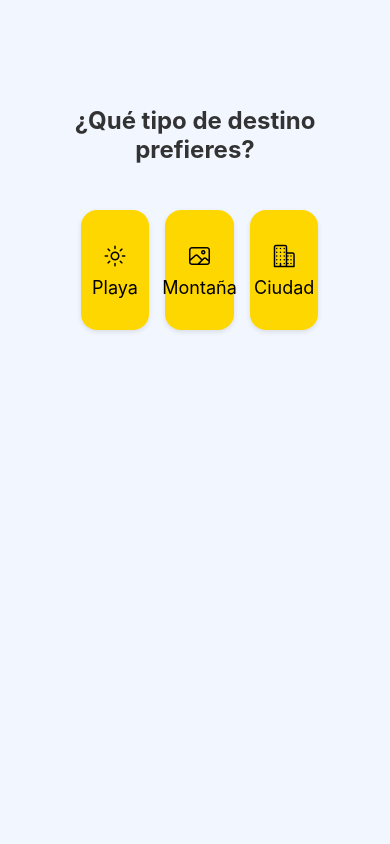
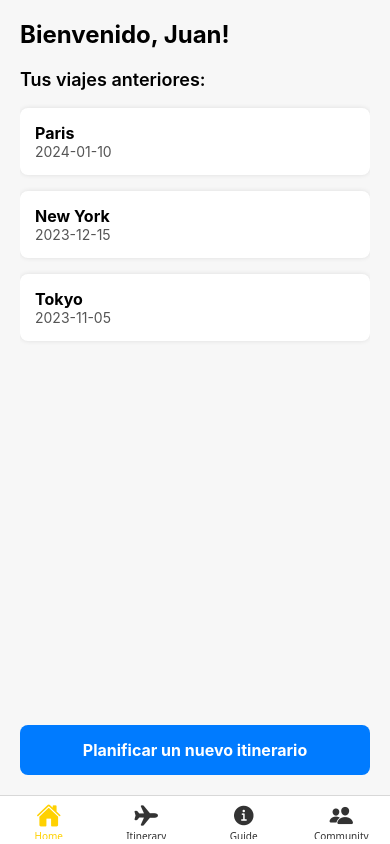
Before and after one commit to smatusdelaparradev/tourguide, a React Native app in the folder TourGuideApp/: screen /Home in a window 390 px wide. Built offline with nearby package versions, Linux system fonts and the light colour scheme.

Commit message:
Home and app container

```diff
--- a/TourGuideApp/src/App.tsx
+++ b/TourGuideApp/src/App.tsx
@@ -1,5 +1,5 @@
 import React from 'react';
-import { SafeAreaView } from 'react-native';
+import { SafeAreaView, StyleSheet } from 'react-native';
 import { NavigationContainer } from '@react-navigation/native';
 import { ThemeProvider } from './theme/styled';
 import { theme } from './theme/theme';
@@ -9,10 +9,16 @@ export default function App() {
   return (
     <ThemeProvider theme={theme}>
       <NavigationContainer>
-        <SafeAreaView style={{ flex: 1, backgroundColor: theme.colors.background }}>
+        <SafeAreaView style={styles.container}>
           <AppNavigator />
         </SafeAreaView>
       </NavigationContainer>
     </ThemeProvider>
   );
 }
+
+const styles = StyleSheet.create({
+  container: {
+    flex: 1,
+  },
+});
--- a/TourGuideApp/src/navigation/AppNavigator.tsx
+++ b/TourGuideApp/src/navigation/AppNavigator.tsx
@@ -9,8 +9,8 @@ const Stack = createStackNavigator<RootStackParamList>();
 const AppNavigator = () => {
   return (
     <Stack.Navigator screenOptions={{ headerShown: false }}>
+      <Stack.Screen name="Main" component={MainTabNavigator} />
       <Stack.Screen name="Onboarding" component={OnboardingScreen} />
-      <Stack.Screen name="Main" component={MainTabNavigator} />
     </Stack.Navigator>
   );
 };
--- a/TourGuideApp/src/navigation/MainTabNavigator.tsx
+++ b/TourGuideApp/src/navigation/MainTabNavigator.tsx
@@ -1,9 +1,10 @@
 import React from 'react';
 import { createBottomTabNavigator } from '@react-navigation/bottom-tabs';
+import { Ionicons } from '@expo/vector-icons';
 import HomeScreen from '../screens/Home/HomeScreen';
+import Itinerary from '../screens/Itinerary/ItineraryScreen';
 import GuideMenuScreen from '../screens/TourGuide/TourGuideScreen';
 import CommunityScreen from '../screens/Community/CommunityScreen';
-import { Ionicons } from '@expo/vector-icons'; // Ejemplo de iconos
 
 const Tab = createBottomTabNavigator();
 
@@ -17,8 +18,10 @@ const MainTabNavigator = () => {
         tabBarIcon: ({ color, size }) => {
           let iconName: string = 'home';
           if (route.name === 'Home') {
+            iconName = 'home';
+          } else if (route.name === 'Itinerary') {
             iconName = 'airplane';
-          } else if (route.name === 'Guide') {
+          }else if (route.name === 'Guide') {
             iconName = 'information-circle';
           } else if (route.name === 'Community') {
             iconName = 'people';
@@ -28,6 +31,7 @@ const MainTabNavigator = () => {
       })}
     >
       <Tab.Screen name="Home" component={HomeScreen} />
+      <Tab.Screen name="Itinerary" component={Itinerary} />
       <Tab.Screen name="Guide" component={GuideMenuScreen} />
       <Tab.Screen name="Community" component={CommunityScreen} />
     </Tab.Navigator>
--- a/TourGuideApp/src/screens/Home/HomeScreen.tsx
+++ b/TourGuideApp/src/screens/Home/HomeScreen.tsx
@@ -1,66 +1,96 @@
-import React, { useState } from 'react';
-import { View, Text, ActivityIndicator, KeyboardAvoidingView } from 'react-native';
-import { styled } from '../../theme/styled';
-import Input from '../../components/Input/Input';
-import Button from '../../components/Button/Button';
-import useAIItinerary from '../../hooks/useAIItinerary';
+import React from 'react';
+import { View, Text, StyleSheet, FlatList, TouchableOpacity } from 'react-native';
 
-const Container = styled(View)`
-  flex: 1;
-  padding: ${({ theme }) => theme.spacing.md}px;
-  background-color: ${({ theme }) => theme.colors.background};
-  justify-content: center;
-`;
+const HomeScreen = ({ navigation }) => {
+  const userName = 'Juan';
+  const pastTrips = [
+    { id: '1', destination: 'Paris', date: '2024-01-10' },
+    { id: '2', destination: 'New York', date: '2023-12-15' },
+    { id: '3', destination: 'Tokyo', date: '2023-11-05' },
+  ];
 
-const Title = styled(Text)`
-  font-size: 24px;
-  font-weight: bold;
-  color: ${({ theme }) => theme.colors.textPrimary};
-  margin-bottom: ${({ theme }) => theme.spacing.lg}px;
-  text-align: center;
-`;
-
-const HomeScreen = () => {
-  const [destination, setDestination] = useState('');
-  const [dates, setDates] = useState('');
-  const { loading, getItinerary, itinerary } = useAIItinerary();
-
-  const handleGetItinerary = () => {
-    getItinerary(destination, dates);
-  };
+  const renderTrip = ({ item }) => (
+    <TouchableOpacity style={styles.tripCard} onPress={() => navigation.navigate('TripDetails', { tripId: item.id })}>
+      <Text style={styles.tripDestination}>{item.destination}</Text>
+      <Text style={styles.tripDate}>{item.date}</Text>
+    </TouchableOpacity>
+  );
 
   return (
-    <KeyboardAvoidingView style={{flex:1}} behavior='padding'>
-      <Container>
-        <Title>Planifica tu Viaje</Title>
-        <Input
-          label="Destino"
-          placeholder="Ej: Bali, París, Cancún"
-          value={destination}
-          onChangeText={setDestination}
-        />
-        <Input
-          label="Fechas"
-          placeholder="Ej: 10/02/2024 - 17/02/2024"
-          value={dates}
-          onChangeText={setDates}
-        />
-
-        {loading ? (
-          <ActivityIndicator size="large" color="#FFD100" />
-        ) : (
-          <Button onPress={handleGetItinerary} title="Generar Itinerario" />
-        )}
-
-        {itinerary && (
-          <View style={{ marginTop: 20 }}>
-            <Text style={{fontWeight: 'bold'}}>Itinerario Sugerido:</Text>
-            <Text>{itinerary}</Text>
-          </View>
-        )}
-      </Container>
-    </KeyboardAvoidingView>
+    <View style={styles.container}>
+      <Text style={styles.greeting}>Bienvenido, {userName}!</Text>
+      <Text style={styles.sectionTitle}>Tus viajes anteriores:</Text>
+      <FlatList
+        data={pastTrips}
+        renderItem={renderTrip}
+        keyExtractor={(item) => item.id}
+        contentContainerStyle={styles.tripList}
+        ListEmptyComponent={<Text style={styles.emptyText}>No tienes viajes registrados.</Text>}
+      />
+      <TouchableOpacity
+        style={styles.newItineraryButton}
+        onPress={() => navigation.navigate('NewItinerary')}
+      >
+        <Text style={styles.newItineraryText}>Planificar un nuevo itinerario</Text>
+      </TouchableOpacity>
+    </View>
   );
 };
 
+const styles = StyleSheet.create({
+  container: {
+    flex: 1,
+    padding: 20,
+    backgroundColor: '#f7f7f7',
+  },
+  greeting: {
+    fontSize: 24,
+    fontWeight: 'bold',
+    marginBottom: 20,
+  },
+  sectionTitle: {
+    fontSize: 18,
+    fontWeight: '600',
+    marginBottom: 10,
+  },
+  tripList: {
+    marginBottom: 20,
+  },
+  tripCard: {
+    backgroundColor: '#fff',
+    padding: 15,
+    marginVertical: 8,
+    borderRadius: 8,
+    shadowColor: '#000',
+    shadowOpacity: 0.1,
+    shadowRadius: 5,
+    elevation: 3,
+  },
+  tripDestination: {
+    fontSize: 16,
+    fontWeight: 'bold',
+  },
+  tripDate: {
+    fontSize: 14,
+    color: '#555',
+  },
+  emptyText: {
+    textAlign: 'center',
+    color: '#aaa',
+    fontSize: 16,
+    marginTop: 20,
+  },
+  newItineraryButton: {
+    backgroundColor: '#007bff',
+    padding: 15,
+    borderRadius: 8,
+    alignItems: 'center',
+  },
+  newItineraryText: {
+    color: '#fff',
+    fontSize: 16,
+    fontWeight: 'bold',
+  },
+});
+
 export default HomeScreen;
--- a/TourGuideApp/tsconfig.json
+++ b/TourGuideApp/tsconfig.json
@@ -1,7 +1,9 @@
 {
   "compilerOptions": {
     "jsx": "react",
-    "strict": true,
+    "strict": false,
+    "strictNullChecks": false,
+    "noImplicitAny": false,
     "skipLibCheck": true,
     "moduleResolution": "node"
   },
```
Also changed, not shown: TourGuideApp/package.json (+10 -7 lines), 1 other file (tests, documents, lock files or other folders).
